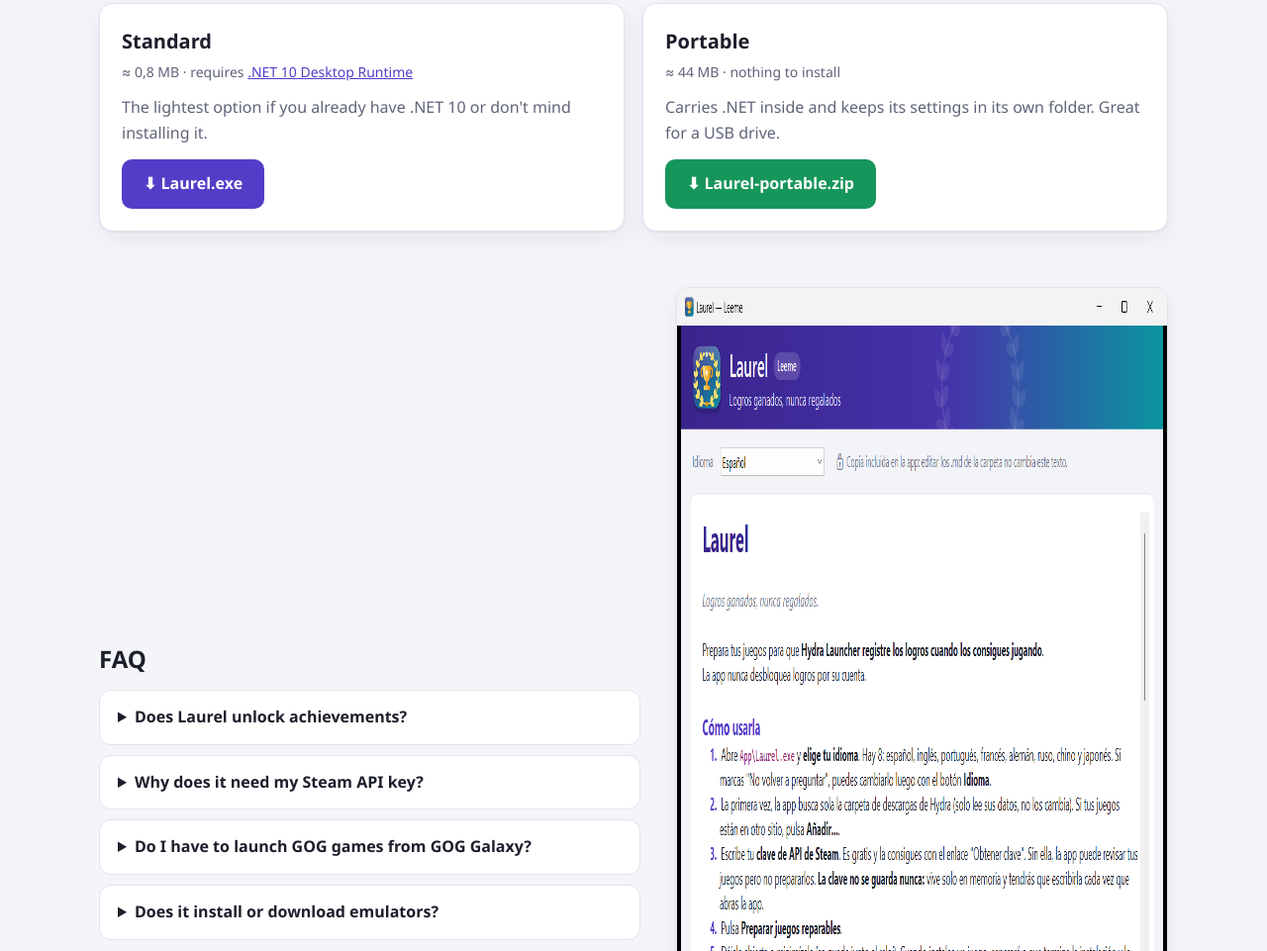
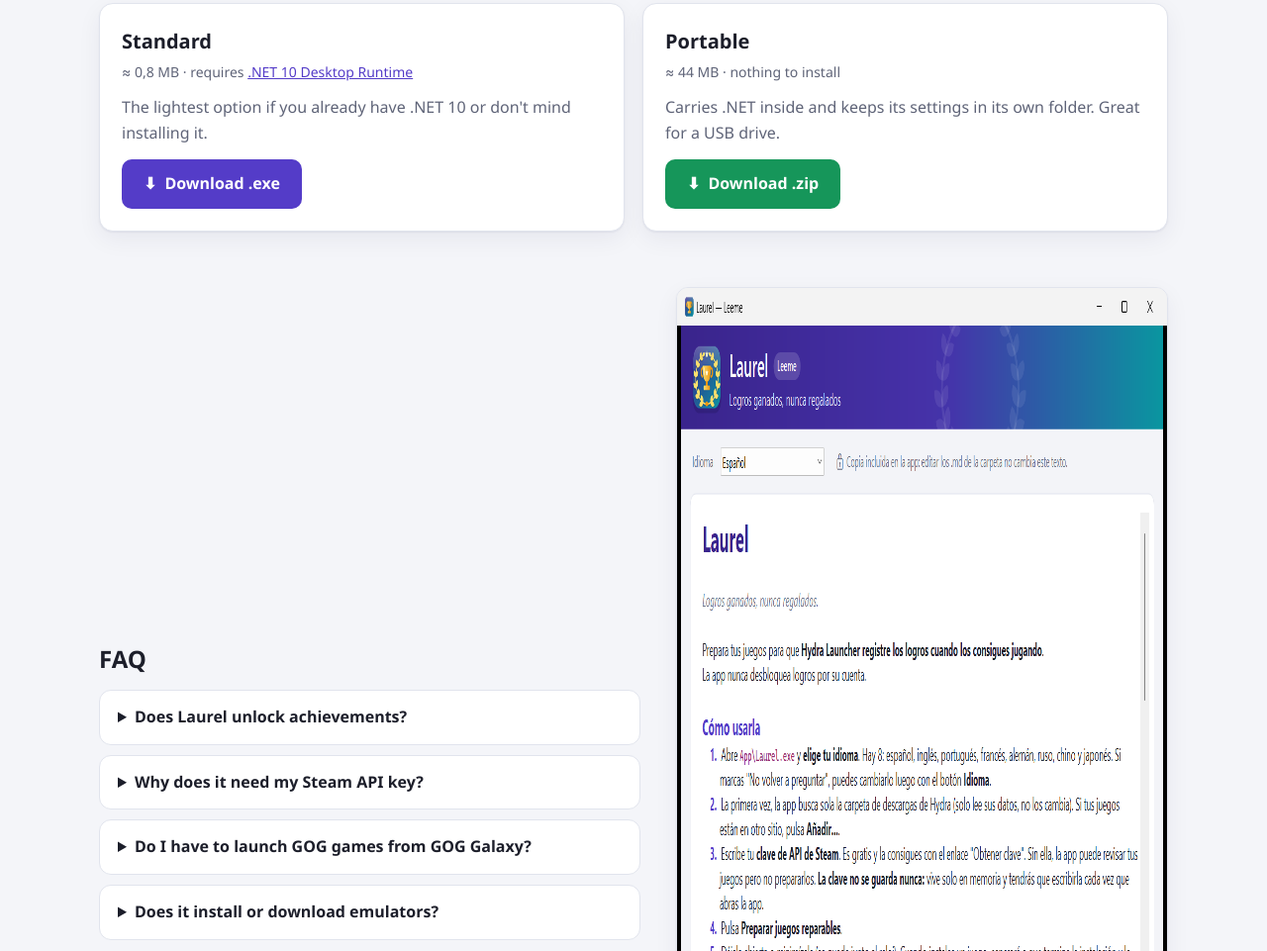
Before and after one commit to kswoe/laurel, a plain HTML site: page docs/index.html in a window 1280 px wide. Shown: the part 6750-7711 px from the top of the page at 99% size. Drawn offline with Linux system fonts and the light colour scheme.

Commit message:
Landing y README: nombres de descarga genéricos
Los archivos de cada Release llevan la versión en el nombre
(Laurel_vX.Y.Z.exe), así que los botones ya no nombran un archivo fijo.

Co-Authored-By: Claude Opus 5.5 <noreply@anthropic.com>

```diff
--- a/docs/index.html
+++ b/docs/index.html
@@ -319,13 +319,13 @@
         <h3><span data-l="es">Normal</span><span data-l="en">Standard</span></h3>
         <div class="peso">≈ 0,8 MB · <span data-l="es">necesita</span><span data-l="en">requires</span> <a href="https://dotnet.microsoft.com/download/dotnet/10.0" rel="noopener">.NET 10 Desktop Runtime</a></div>
         <p><span data-l="es">La opción más ligera si ya tienes .NET 10 o no te importa instalarlo.</span><span data-l="en">The lightest option if you already have .NET 10 or don't mind installing it.</span></p>
-        <a class="boton" data-repo="/releases/latest">⬇ Laurel.exe</a>
+        <a class="boton" data-repo="/releases/latest">⬇ <span data-l="es">Descargar .exe</span><span data-l="en">Download .exe</span></a>
       </div>
       <div class="tarjeta descarga portable">
         <h3>Portable</h3>
         <div class="peso">≈ 44 MB · <span data-l="es">sin instalar nada</span><span data-l="en">nothing to install</span></div>
         <p><span data-l="es">Lleva .NET dentro y guarda su configuración en su propia carpeta. Ideal para un USB.</span><span data-l="en">Carries .NET inside and keeps its settings in its own folder. Great for a USB drive.</span></p>
-        <a class="boton" data-repo="/releases/latest">⬇ Laurel-portable.zip</a>
+        <a class="boton" data-repo="/releases/latest">⬇ <span data-l="es">Descargar .zip</span><span data-l="en">Download .zip</span></a>
       </div>
     </div>
 
```
Also changed, not shown: 1 other file.
